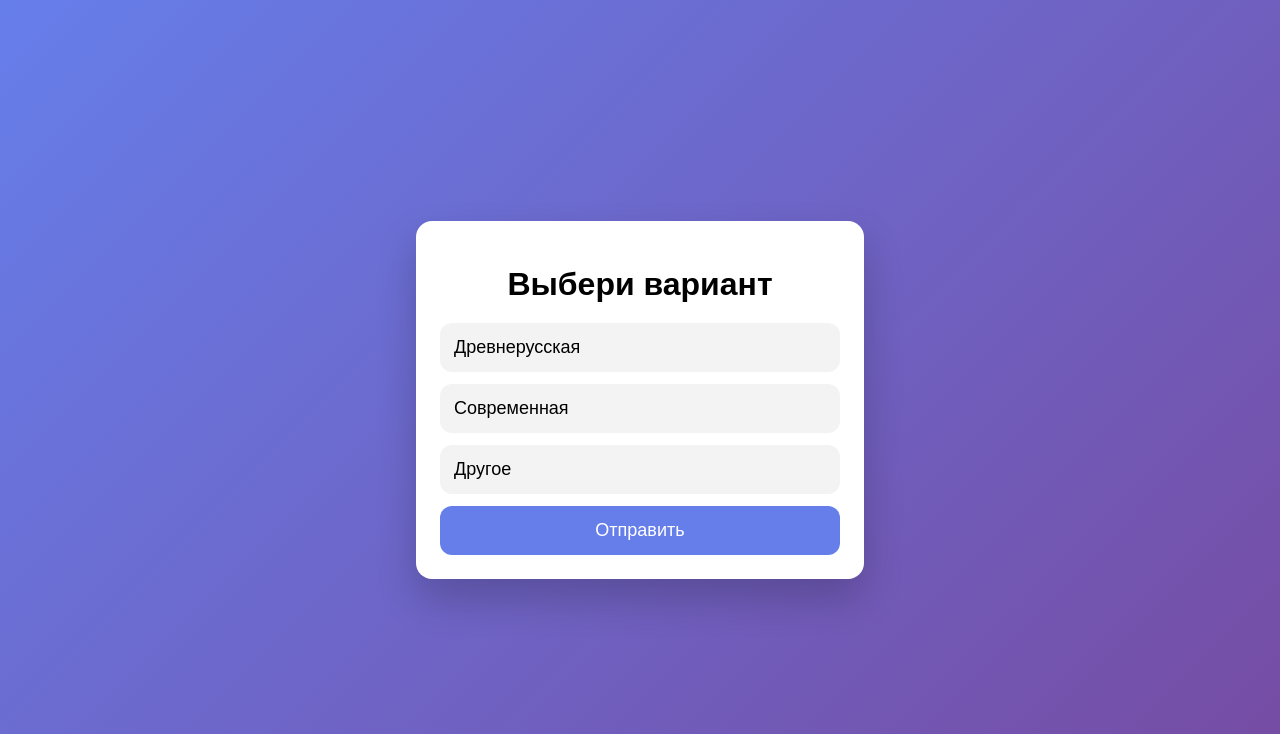
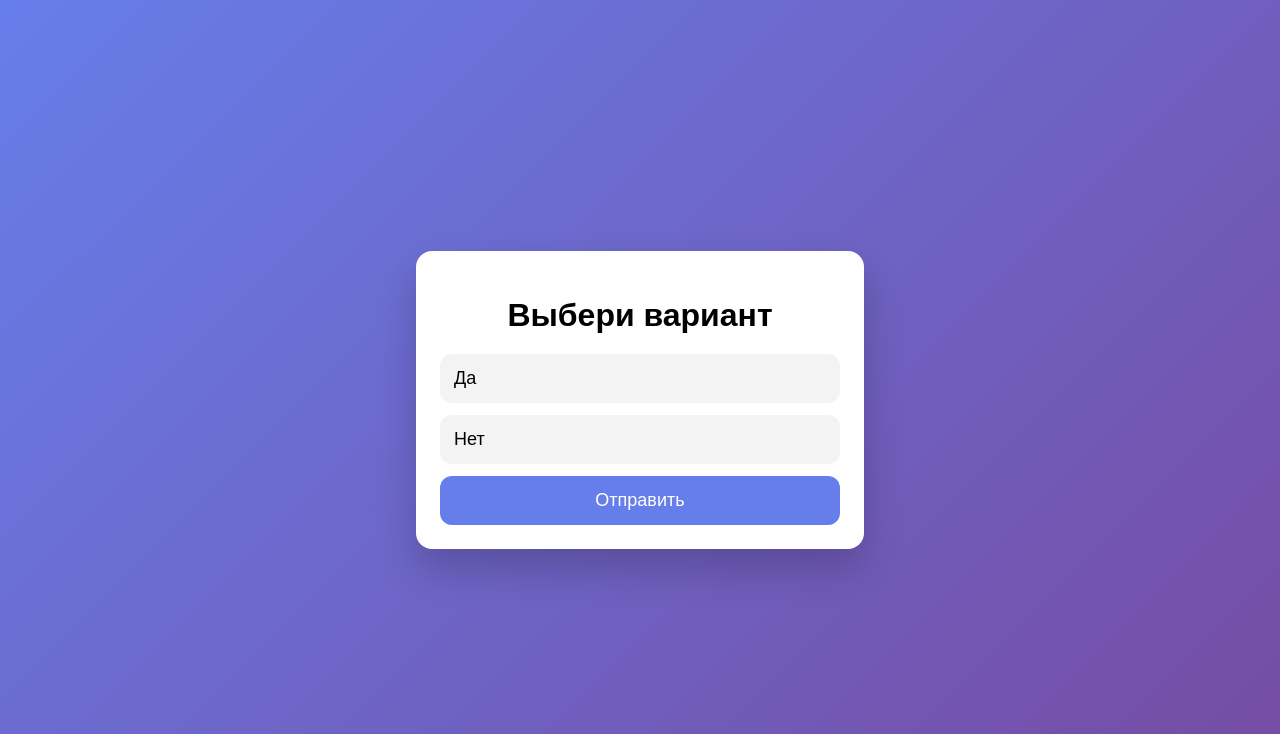
Before and after one commit to Liricinin/survey-site, a Flask app: page / in a window 1280 px wide. Shown: the top 734 px of the page. Run offline with Flask 3, Linux system fonts and the light colour scheme.

Commit message:
Update survey.html

```diff
--- a/survey_site/templates/survey.html
+++ b/survey_site/templates/survey.html
@@ -66,18 +66,13 @@
 
     <form method="post">
         <label>
-            <input type="radio" name="genre" value="Древнерусская" required>
-            <span>Древнерусская</span>
+            <input type="radio" name="genre" value="Да" required>
+            <span>Да</span>
         </label>
 
         <label>
-            <input type="radio" name="genre" value="Современная">
-            <span>Современная</span>
-        </label>
-
-        <label>
-            <input type="radio" name="genre" value="Другое">
-            <span>Другое</span>
+            <input type="radio" name="genre" value="Нет">
+            <span>Нет</span>
         </label>
 
         <button type="submit">Отправить</button>
```
